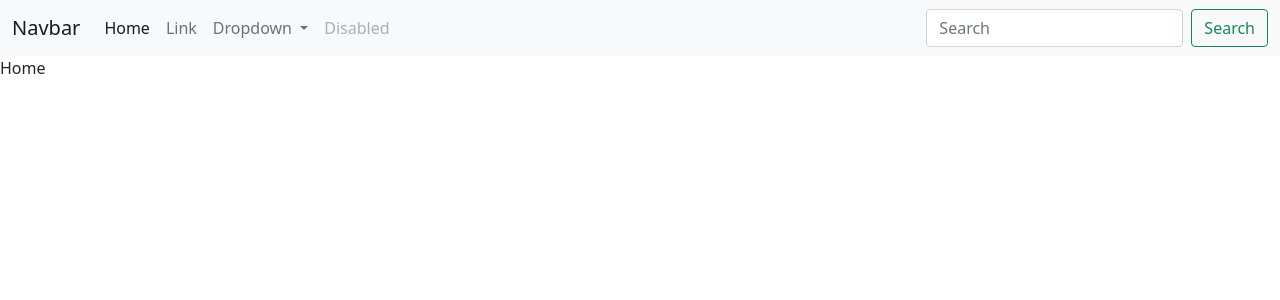
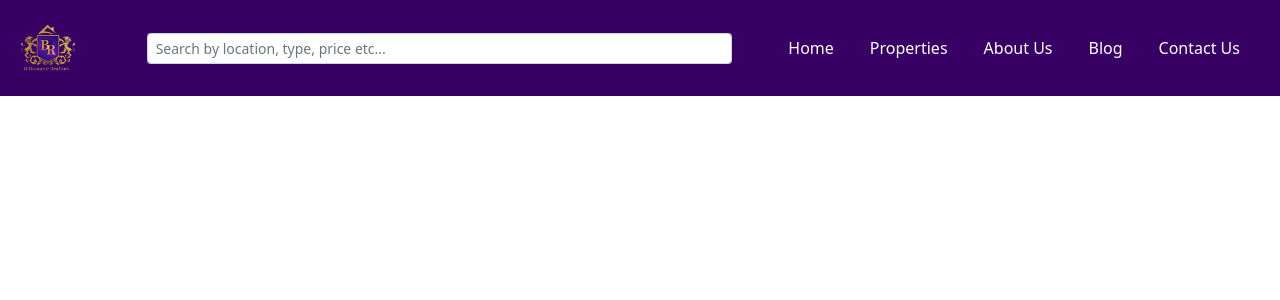
Before and after one commit to Adaeze-k/real_estate, a Vue app: page / in a window 1280 px wide. Shown: the top 300 px of the page. Built offline with nearby package versions, Linux system fonts and the light colour scheme.

Commit message:
Added Header

```diff
--- a/src/App.vue
+++ b/src/App.vue
@@ -1,7 +1,7 @@
 <template>
   <UserHeader/>
   <router-view/>
-   <UserFooter/>
+  <UserFooter/>
 </template>
 
 <style>
--- a/src/components/UserHeader.vue
+++ b/src/components/UserHeader.vue
@@ -1,45 +1,55 @@
 <template>
-  <div>
-   <nav class="navbar navbar-expand-lg navbar-light bg-light">
+
+   	<nav class="navbar navbar-expand-lg navbar-dark fixed-top">
 		<div class="container-fluid">
-    <a class="navbar-brand" href="#">Navbar</a>
+			<a class="navbar-brand" href="/">
+				<img src="@/assets/logo.png" class="img-fluid">
+			</a>
 			<button class="navbar-toggler" type="button" data-bs-toggle="collapse" data-bs-target="#navbarSupportedContent" aria-controls="navbarSupportedContent" aria-expanded="false" aria-label="Toggle navigation">
 				<span class="navbar-toggler-icon"></span>
 			</button>
 			<div class="collapse navbar-collapse" id="navbarSupportedContent">
-      <ul class="navbar-nav me-auto mb-2 mb-lg-0">
+				<form class="mx-auto">
+					<input class="form-control form-control-sm" type="search" placeholder="Search by location, type, price etc..." aria-label="Search">
+				</form>
+				<ul class="navbar-nav  mb-2 mb-lg-0 navbar-nav-scroll">
 					<li class="nav-item">
-          <a class="nav-link active" aria-current="page" href="#">Home</a>
+						<router-link to="/" class="nav-link" aria-current="page" >Home </router-link>
 					</li>
 					<li class="nav-item">
-          <a class="nav-link" href="#">Link</a>
-        </li>
-        <li class="nav-item dropdown">
-          <a class="nav-link dropdown-toggle" href="#" id="navbarDropdown" role="button" data-bs-toggle="dropdown" aria-expanded="false">
-            Dropdown
-          </a>
-          <ul class="dropdown-menu" aria-labelledby="navbarDropdown">
-            <li><a class="dropdown-item" href="#">Action</a></li>
-            <li><a class="dropdown-item" href="#">Another action</a></li>
-            <li><hr class="dropdown-divider"></li>
-            <li><a class="dropdown-item" href="#">Something else here</a></li>
-          </ul>
+						<router-link to="/" class="nav-link " aria-current="page" >Properties </router-link>
 					</li>
 					<li class="nav-item">
-          <a class="nav-link disabled" href="#" tabindex="-1" aria-disabled="true">Disabled</a>
+						<router-link to="/about" class="nav-link " aria-current="page" >About Us  </router-link>
+					</li>
+					<li class="nav-item">
+						<router-link to="/" class="nav-link " aria-current="page">Blog </router-link>
+					</li>
+					<li class="nav-item">
+						<router-link to="/" class="nav-link " aria-current="page" >Contact Us </router-link>
 					</li>
 				</ul>
-      <form class="d-flex">
-        <input class="form-control me-2" type="search" placeholder="Search" aria-label="Search">
-        <button class="btn btn-outline-success" type="submit">Search</button>
-      </form>
+
 			</div>
 		</div>
 	</nav>
-  </div>
+
 </template>
-<style>
-
+<style scoped>
+nav{
+	background: #380064;
+	color: #fff;
+}
+.nav-item, .nav-link{
+	color: #fff !important;
+	margin-right: 10px;
+}
+.navbar-brand img{
+	width: 70px;
+}
+nav form{
+	width: 50%;
+}
 
 </style>
 
```
Also changed, not shown: .eslintrc.js, src/assets/logo.jpeg (added), src/assets/logo.png. Lines whose indentation alone changed are shown as unchanged.
